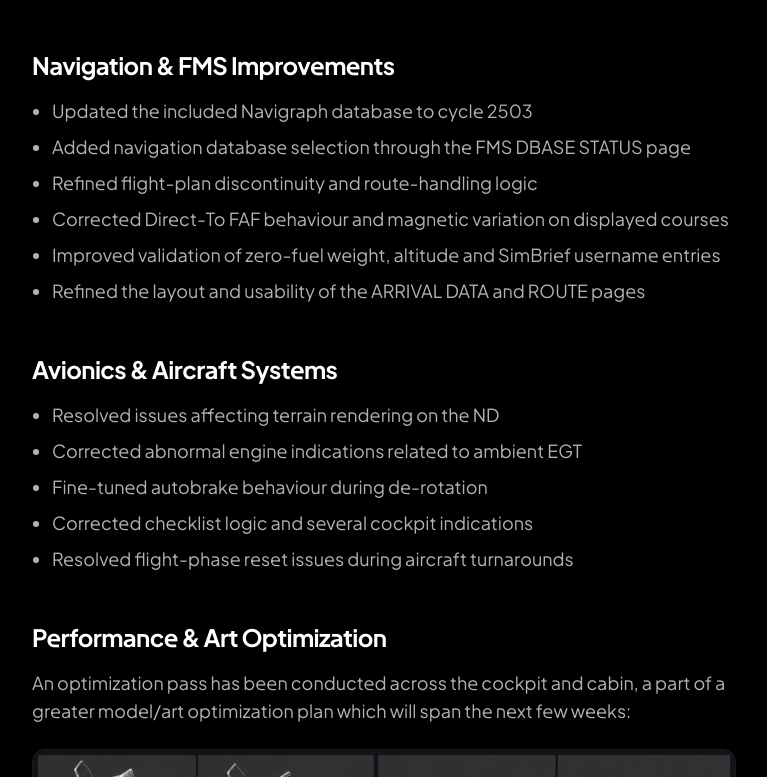
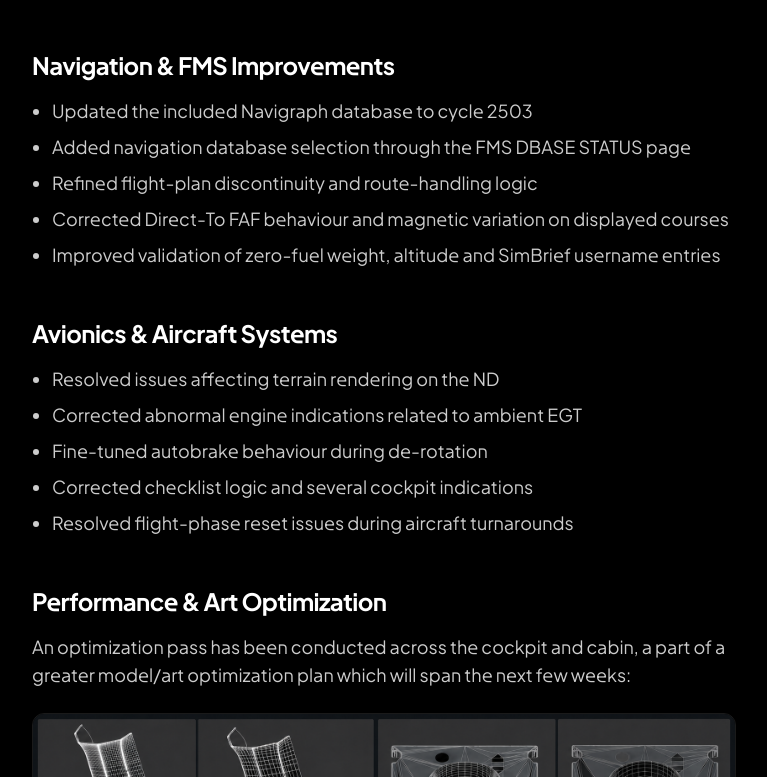
Before and after one commit to synapticsim/website, a Next.js app: page /news/august-dev-update in a window 1280 px wide. Shown: the part 1779-2556 px from the top of the page, without its empty margins (256-1023 px from the left). Built offline with nearby package versions, Linux system fonts and the light colour scheme.

Commit message:
Clarify things to make em read better

```diff
--- a/src/app/globals.css
+++ b/src/app/globals.css
@@ -123,7 +123,7 @@
 
   /* Article body typography */
   .prose-article {
-    @apply text-white/70 leading-relaxed;
+    @apply text-white/80 leading-relaxed;
   }
   .prose-article p {
     @apply mb-6 text-base sm:text-lg leading-[1.8];
@@ -138,7 +138,7 @@
     @apply mb-6 space-y-2 pl-5 list-disc list-outside;
   }
   .prose-article li {
-    @apply text-base sm:text-lg leading-[1.8] text-white/70;
+    @apply text-base sm:text-lg leading-[1.8];
   }
   .prose-article strong {
     @apply text-white font-semibold;
--- a/src/app/news/[slug]/page.tsx
+++ b/src/app/news/[slug]/page.tsx
@@ -54,7 +54,6 @@ const articles: Record<string, {
           <li>Refined flight-plan discontinuity and route-handling logic</li>
           <li>Corrected Direct-To FAF behaviour and magnetic variation on displayed courses</li>
           <li>Improved validation of zero-fuel weight, altitude and SimBrief username entries</li>
-          <li>Refined the layout and usability of the ARRIVAL DATA and ROUTE pages</li>
         </ul>
 
         <h2>Avionics &amp; Aircraft Systems</h2>
@@ -160,17 +159,17 @@ const articles: Record<string, {
           As a self-hosted system, all data remains strictly under Synaptic Simulations&apos; direct control at all times and is not accessed by any other third parties.
         </p>
         <p>
-          After conducting an internal review, we believe we need to do this in a better way. As of v1.0.3, Sentry is no longer active on the Synaptic A220 and all previous crash data collected has been deleted.
+          After conducting an internal review, we believe we need to do this in a better way. As of v1.0.3, Sentry is no longer active on the Synaptic A220 and all previous crash data collected has been deleted. Sentry will continue to be inactive for v1.0.4.
         </p>
         <p>
-          Firstly, we believe the use of the Xbox gamertag as the unique user identifier is not appropriate and as a result, as of v1.0.3 onwards we instead will use an anonymous UUID4 derived from a salted hash of the gamertag. This hash is not reversible and depends on a secret salt value stored only on the user&apos;s machine.
+          Firstly, we believe the use of the Xbox gamertag as the unique user identifier is not appropriate and as a result, all telemetry data will be strictly anonymous moving forward.
         </p>
         <p>
-          Secondly, <strong>starting with v1.0.5, users will be presented with a clear opt-in screen within the aircraft (EFB/System menu)</strong> before any telemetry is activated. <strong>No data will be transmitted unless consent is provided.</strong>
+          Secondly, starting with v1.0.5, <strong>users will be presented with a clear opt-in screen within the aircraft</strong> before any telemetry is activated. <strong>No data will be transmitted unless consent is provided.</strong>
         </p>
 
         <p>
-          <strong>There is no crash data collected for the duration of v1.0.3 and v1.0.4</strong>, so please report issues conventionally through the issues board on our Discord server.
+          <strong>There is no crash data collected for the duration of v1.0.3 and v1.0.4</strong>, so please report issues conventionally through the issues board on our Discord server and provide as much information as possible to help us replicate your bugs.
         </p>
         <p>
           We want to clearly apologise for the oversight. As Sentry was a core part of our testing and internal QA process, we overlooked that gamertags were being captured as part of this process. The focus was on the crash data, error messages, pertaining code lines and stability metrics.
```
